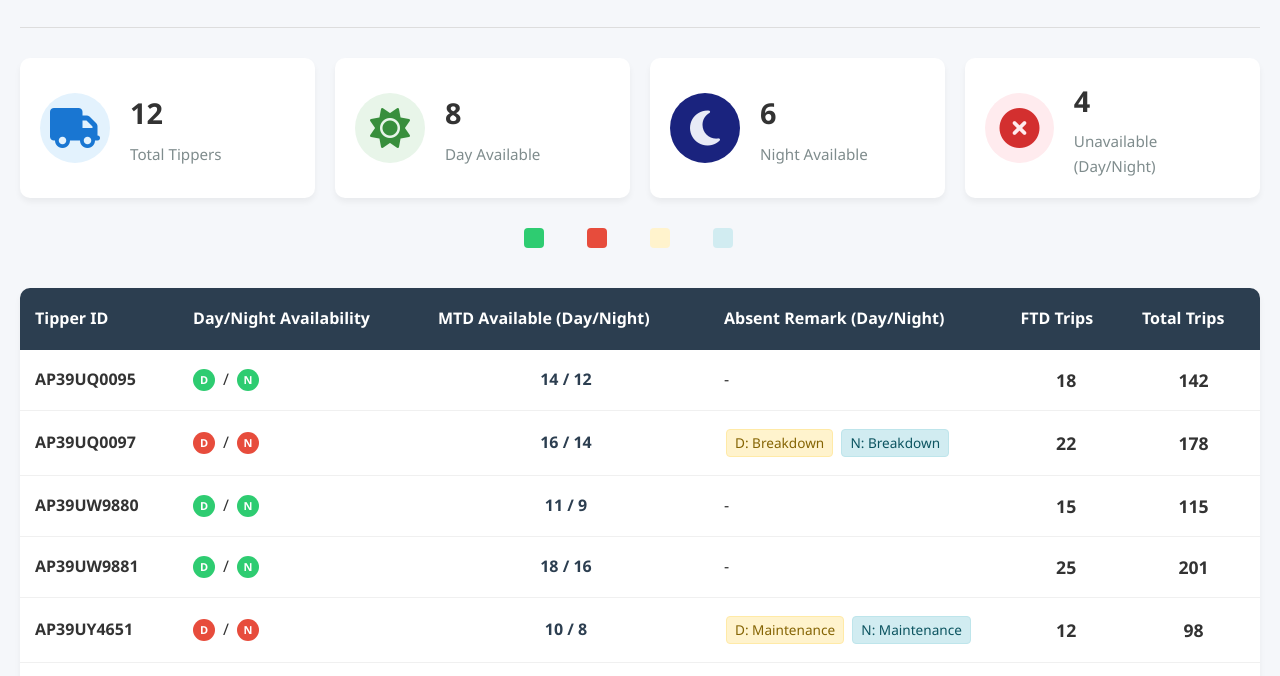
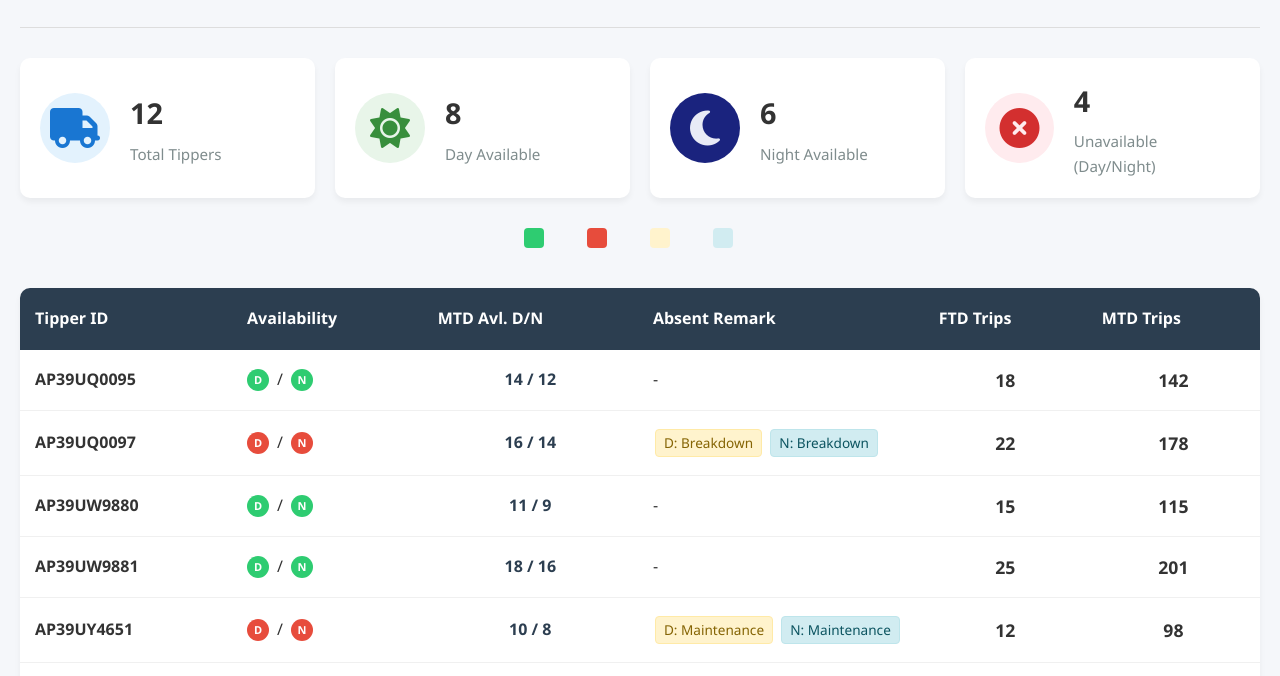
Before and after one commit to bimal-bp/Tipper-avialable, a plain HTML site: page index.html in a window 1280 px wide. Shown: the part 107-783 px from the top of the page. Drawn offline with Linux system fonts and the light colour scheme.

Commit message:
Update index.html

```diff
--- a/index.html
+++ b/index.html
@@ -408,11 +408,11 @@
                 <thead>
                     <tr>
                         <th>Tipper ID</th>
-                        <th>Day/Night Availability</th>
-                        <th>MTD Available (Day/Night)</th>
-                        <th>Absent Remark (Day/Night)</th>
+                        <th>Availability</th>
+                        <th>MTD Avl. D/N </th>
+                        <th>Absent Remark</th>
                         <th>FTD Trips</th>
-                        <th>Total Trips</th>
+                        <th>MTD Trips</th>
                     </tr>
                 </thead>
                 <tbody id="tableBody">
```
